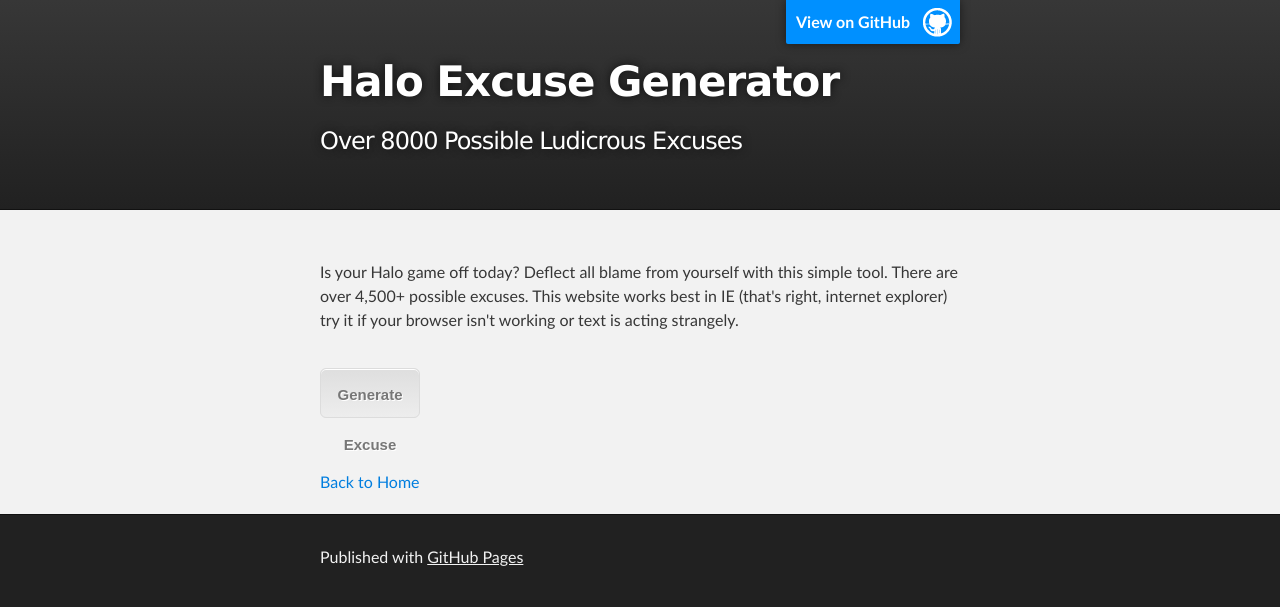
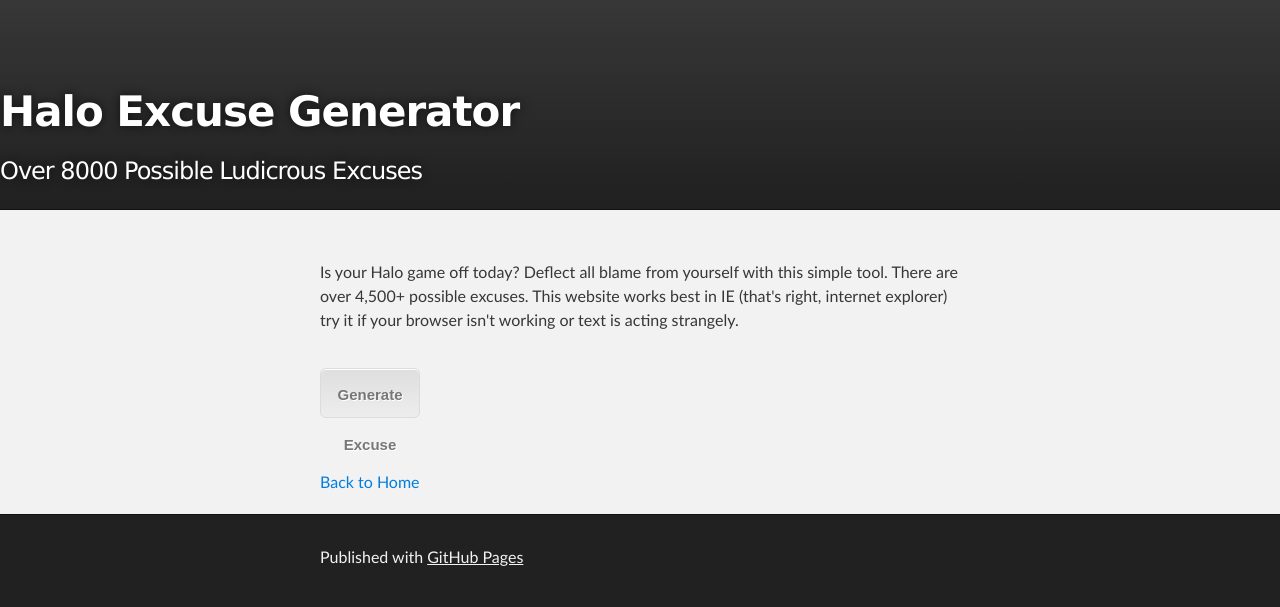
Before and after one commit to HaloExcuses/haloexcuses.github.io, a plain HTML site: page index.html in a window 1280 px wide. Drawn offline with Linux system fonts and the light colour scheme.

Commit message:
Update index.html

```diff
--- a/index.html
+++ b/index.html
@@ -16,8 +16,7 @@
 
     <!-- HEADER -->
     <div id="header_wrap" class="outer">
-        <header class="inner">
-          <a id="forkme_banner" href="https://github.com/HaloExcuses">View on GitHub</a>
+        <header class="inner"></header>
 
           <h1 id="project_title">Halo Excuse Generator</h1>
           <h2 id="project_tagline">Over 8000 Possible Ludicrous Excuses</h2>
```
